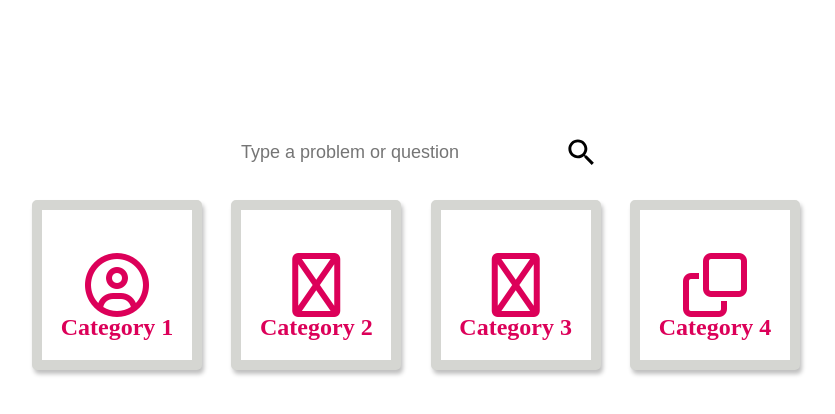
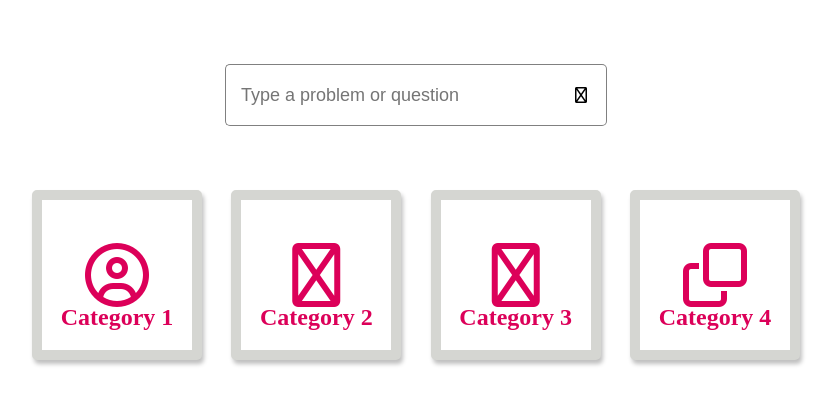
Before and after one commit to husted123/responza-light, a React (Create React App) app: page / in a window 1280 px wide. Shown: the top 414 px of the page, without its empty margins (224-1059 px from the left). Built offline with nearby package versions, Linux system fonts and the light colour scheme.

Commit message:
searchbar update - and fixed modal bug

```diff
--- a/src/components/SearchBar.js
+++ b/src/components/SearchBar.js
@@ -1,7 +1,5 @@
 import React from 'react';
 import {useState, useEffect} from 'react'
-import SearchIcon from "@material-ui/icons/Search";
-import CloseIcon from "@material-ui/icons/Close";
 import Modal from './Modal';
 
 function SearchBar(props) {
@@ -32,7 +30,7 @@ function SearchBar(props) {
     };
 
     return (
-    <div>
+    <div class="search_wrapper">
         <div class="search">
           <div class="searchInputs">
             <input
@@ -43,9 +41,9 @@ function SearchBar(props) {
             />
             <div class="searchIcon">
               {filteredData.length === 0 ? (
-                <SearchIcon />
+                <i class="fa-regular fa-magnifying-glass"></i>
               ) : (
-                <CloseIcon id="clearBtn" onClick={clearInput} />
+                <i class="fa-regular fa-xmark" onClick={clearInput}></i>
               )}
             </div>
           </div>
--- a/src/style/style.css
+++ b/src/style/style.css
@@ -81,7 +81,7 @@ p {
 }
 
 .search {
-  height: 25vh;
+  margin: 5% 0;
   display: -webkit-box;
   display: -ms-flexbox;
   display: flex;
@@ -193,6 +193,7 @@ p {
 }
 
 .modal_background .modal_container {
+  z-index: 999;
   width: 75%;
   height: 75%;
   background-color: white;
@@ -231,22 +232,30 @@ p {
 }
 
 .searchInputs {
-  margin-top: 105px;
   display: -webkit-box;
   display: -ms-flexbox;
   display: flex;
 }
 
 .search input {
+  border: 0;
+  outline: 0;
   background-color: white;
-  border: 0;
-  border-radius: 2px;
+  outline: none;
+  border-top: 1px solid grey;
+  border-left: 1px solid grey;
+  border-bottom: 1px solid grey;
+  border-radius: 5px;
   border-top-right-radius: 0px;
   border-bottom-right-radius: 0px;
   font-size: 18px;
   padding: 15px;
   height: 30px;
   width: 300px;
+}
+
+.search input input:focus {
+  outline: none !important;
 }
 
 .searchIcon {
@@ -256,6 +265,12 @@ p {
   display: -ms-grid;
   display: grid;
   place-items: center;
+  border-top: 1px solid grey;
+  border-right: 1px solid grey;
+  border-bottom: 1px solid grey;
+  border-radius: 5px;
+  border-top-left-radius: 0;
+  border-bottom-left-radius: 0;
 }
 
 input:focus {
--- a/src/style/style.scss
+++ b/src/style/style.scss
@@ -61,7 +61,7 @@ p{
 }
 // Search
 .search{
-    height: 25vh;
+    margin: 5% 0;
     display: flex;
     justify-content: space-around;
     align-items: center;
@@ -125,6 +125,7 @@ p{
     justify-content: center;
     align-items: center;
     .modal_container{
+        z-index: 999;
         width: 75%;
         height: 75%;
         background-color: white;
@@ -151,14 +152,18 @@ p{
 
 }
 .searchInputs {
-    margin-top: 105px;
     display: flex;
   }
 
   .search input {
+    border:0;outline:0;
+    input:focus {outline:none!important;}
     background-color: white;
-    border: 0;
-    border-radius: 2px;
+    outline: none;
+    border-top: 1px solid grey;
+    border-left: 1px solid grey;
+    border-bottom: 1px solid grey;
+    border-radius: 5px;
     border-top-right-radius: 0px;
     border-bottom-right-radius: 0px;
     font-size: 18px;
@@ -173,6 +178,12 @@ p{
     background-color: white;
     display: grid;
     place-items: center;
+    border-top: 1px solid grey;
+    border-right: 1px solid grey;
+    border-bottom: 1px solid grey;
+    border-radius: 5px;
+    border-top-left-radius: 0;
+    border-bottom-left-radius: 0;
   }
 
   input:focus {
```
Also changed, not shown: 2 other files (tests, documents, lock files or other folders).
